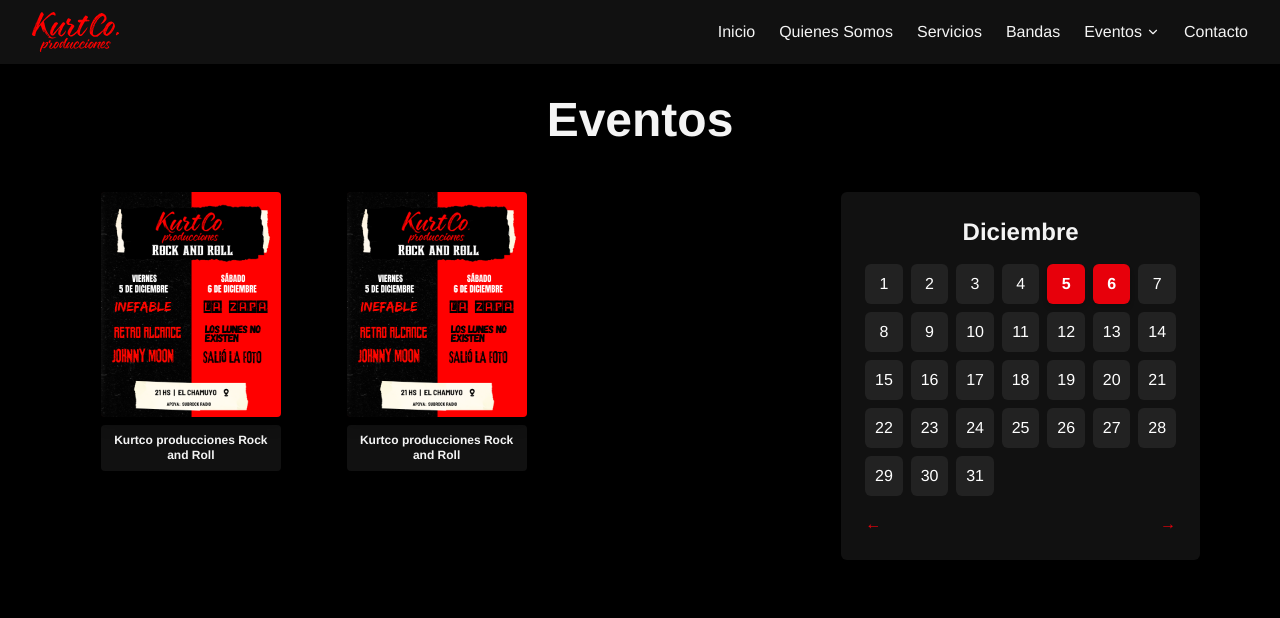
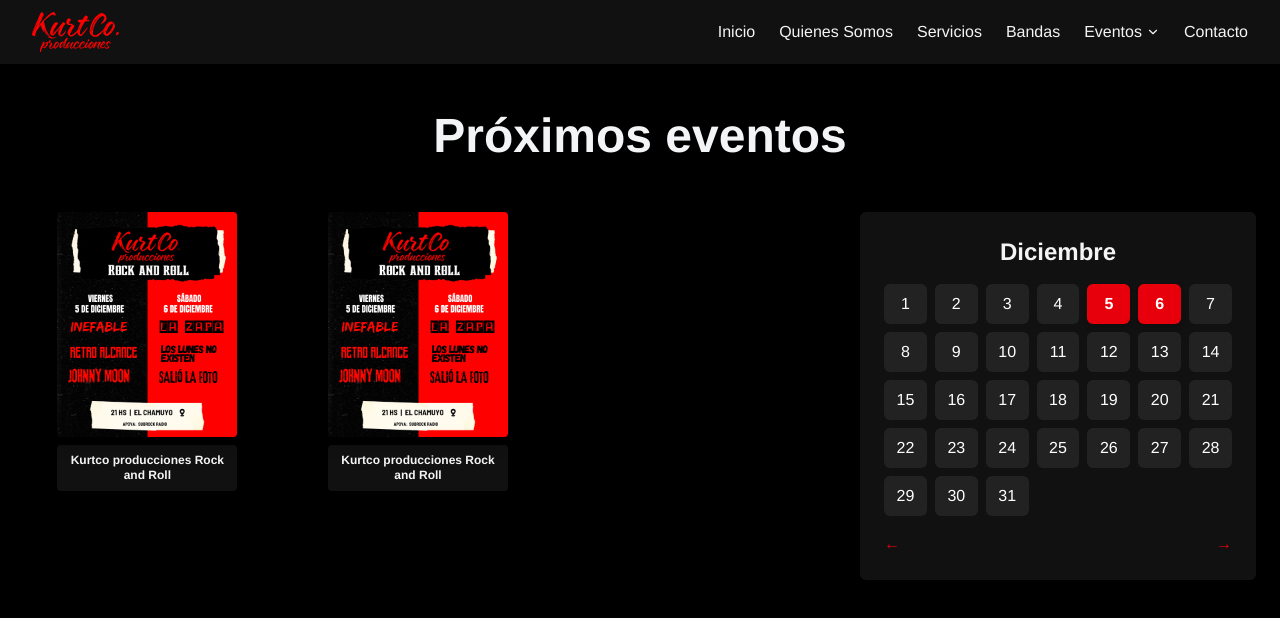
Before and after one commit to joy-amorin/kurtco-producciones-web, a Next.js app in the folder kurtco-producciones/: page /eventos/proximos in a window 1280 px wide. Shown: the top 618 px of the page. Built offline with nearby package versions, Linux system fonts and the light colour scheme.

Commit message:
style: remove responsive padding and use fixed spacing

```diff
--- a/kurtco-producciones/src/app/eventos/proximos/Eventos.jsx
+++ b/kurtco-producciones/src/app/eventos/proximos/Eventos.jsx
@@ -30,13 +30,11 @@
   );
 
   return (
-    <section
-      id="eventos"
-      className="w-full min-h-screen bg-black py-20 lg:py-32 px-6 md:px-12 lg:px-20"
-    >
+      <section className="w-full min-h-screen bg-black py-20 px-6">
+
       {/* Título */}
-      <div className="max-w-7xl mx-auto mb-16 lg:mb-24 text-center -mt-8">
-        <h1 className="text-5xl font-black text-[#f4f4f4] mb-3">Eventos</h1>
+     <div className="max-w-7xl mx-auto  text-center">
+        <h1 className="text-5xl font-black text-gray-100 mt-8 mb-25">Próximos eventos</h1>
       </div>
 
       {/* Layout: galería a la izquierda, calendario a la derecha */}
--- a/kurtco-producciones/src/app/eventos/realizados/EventosRealizados.jsx
+++ b/kurtco-producciones/src/app/eventos/realizados/EventosRealizados.jsx
@@ -20,7 +20,7 @@
     <section className="w-full min-h-screen bg-black py-20 px-6">
       {/* Título */}
       <div className="max-w-7xl mx-auto mb-16 text-center">
-        <h1 className="text-5xl font-black text-gray-100 mt-8 mb-3">Eventos Realizados</h1>
+        <h1 className="text-5xl font-black text-gray-100 mt-8">Eventos Realizados</h1>
       </div>
 
       {/* Grid de flyers */}
```
